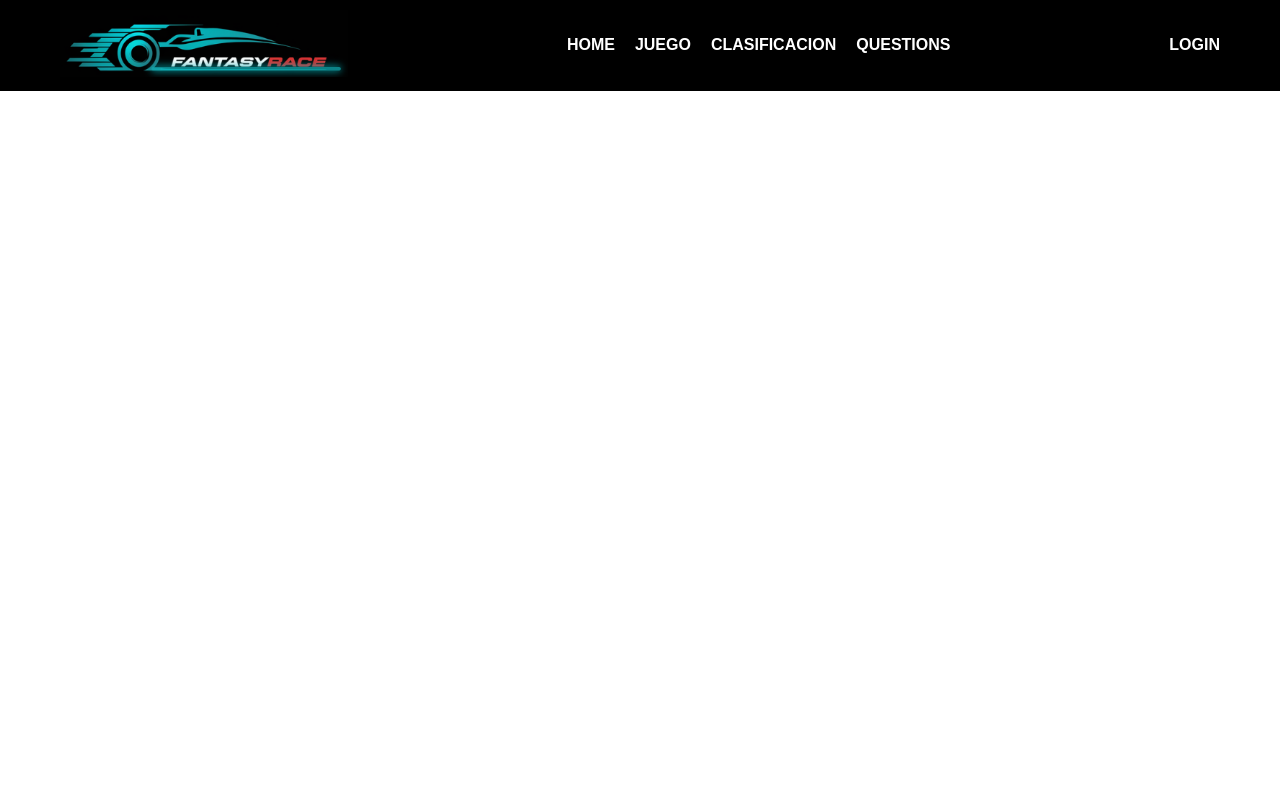
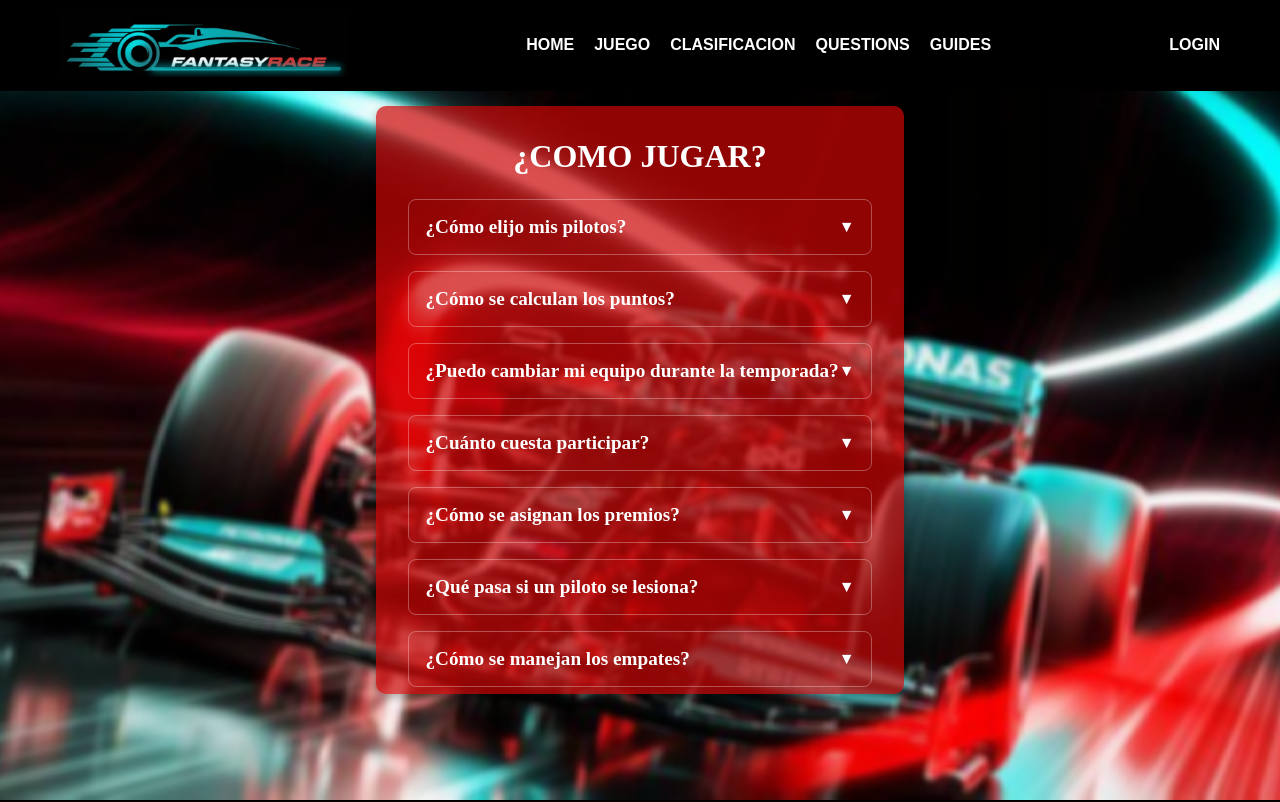
Before and after one commit to FantasyMasters/FantasyRace, a Vue app: page /questions in a window 1280 px wide. Shown: the top 802 px of the page. Built offline with nearby package versions, Linux system fonts and the light colour scheme.

Commit message:
añadiendo Guia

```diff
--- a/src/components/MenuComponent.vue
+++ b/src/components/MenuComponent.vue
@@ -9,6 +9,7 @@
         <router-link to="/years" class="menu__link">JUEGO</router-link>
         <router-link to="/results" class="menu__link">CLASIFICACION</router-link>
         <router-link to="/questions" class="menu__link">QUESTIONS</router-link>
+        <router-link to="/guides" class="menu__link">GUIDES</router-link>
       </div>
       <router-link to="/login" class="menu__link menu__link--login">LOGIN</router-link>
     </div>
--- a/src/router/index.js
+++ b/src/router/index.js
@@ -5,7 +5,8 @@ import RacesView from '../views/RacesView.vue';
 import ConstructorsView from '../views/ConstructorsView.vue';
 import DriversView from '../views/DriversView.vue';
 import ResultsView from '../views/ResultsView.vue';
-import QuestionsGuidesView from '../views/QuestionsGuidesView.vue';
+import QuestionsView from '../views/QuestionsView.vue';
+import GuidesView from '../views/GuidesView.vue';
 
 const routes = [
   { path: '/', component: HomeView },
@@ -14,7 +15,8 @@ const routes = [
   { path: '/constructors', component: ConstructorsView },
   { path: '/drivers', component: DriversView },
   { path: '/results', component: ResultsView },
-  { path: '/questions', component: QuestionsGuidesView }
+  { path: '/questions', component: QuestionsView },
+  {path: '/guides', component: GuidesView}
 
 ];
 
--- /dev/null
+++ b/src/views/GuidesView.vue
@@ -0,0 +1,62 @@
+<template>
+    <main class="guides">
+      <!-- Imagen de fondo -->
+      <img src="@/assets/f1_2.png" alt="Fondo F1" class="guides__background" />
+
+      <section class="guides__container">
+        <h1 class="guides__title">¿Guia?</h1>
+
+      </section>
+    </main>
+  </template>
+
+  <style scoped>
+  /* Contenedor principal */
+  .guides{
+    position: relative;
+    display: flex;
+    justify-content: center;
+    align-items: center;
+    height: 100vh;
+    padding: 2rem;
+    overflow: hidden;
+  }
+
+  /* Imagen de fondo */
+  .guides__background {
+    position: absolute;
+    top: 0;
+    left: 0;
+    width: 100vw;
+    height: 100vh;
+    object-fit: cover;
+    z-index: -1;
+
+  }
+
+  /* Caja principal */
+  .guides__container {
+    height: 80%;
+    padding: 2rem;
+    background: rgba(206, 7, 7, 0.7);
+    border-radius: 0.625rem;
+    box-shadow: 0 0.25rem 0.625rem rgba(0, 0, 0, 0.3);
+    color: white;
+    position: relative;
+    z-index: 2;
+    max-width: 800px;
+    overflow-y: auto;
+    scrollbar-width: none;
+
+  }
+
+  /* Título */
+  .guides__title {
+    text-align: center;
+    font-size: 2rem;
+    margin-bottom: 1.5rem;
+    text-transform: uppercase;
+  }
+
+
+  </style>
--- a/src/views/QuestionsGuidesView.vue
+++ /dev/null
@@ -1,14 +0,0 @@
-<!-- preguntas -->
-<template>
-
-    <div class="questions-view">
-        <h1 class="questions-view__title">Questions</h1>
-           </div>
-</template>
-<style scoped>
-   *{
-
-         margin-top: 60rem;
-         text-align: center;
-   }
-</style>
--- /dev/null
+++ b/src/views/QuestionsView.vue
@@ -0,0 +1,178 @@
+<template>
+    <main class="faq">
+      <!-- Imagen de fondo -->
+      <img src="@/assets/f1_2.png" alt="Fondo F1" class="faq__background" />
+
+      <section class="faq__container">
+        <h1 class="faq__title">¿Como Jugar?</h1>
+
+        <details class="faq__item">
+          <summary class="faq__question">¿Cómo elijo mis pilotos?</summary>
+          <p class="faq__answer">
+            Puedes seleccionar un equipo de 5 pilotos dentro del presupuesto.
+          </p>
+        </details>
+
+        <details class="faq__item">
+          <summary class="faq__question">¿Cómo se calculan los puntos?</summary>
+          <p class="faq__answer">
+            Los puntos se asignan según el rendimiento en cada carrera.
+          </p>
+        </details>
+
+        <details class="faq__item">
+          <summary class="faq__question">¿Puedo cambiar mi equipo durante la temporada?</summary>
+          <p class="faq__answer">
+            Sí, hay un número limitado de cambios por temporada.
+          </p>
+        </details>
+
+        <details class="faq__item">
+          <summary class="faq__question">¿Cuánto cuesta participar?</summary>
+          <p class="faq__answer">
+            La participación en la liga es gratuita.
+          </p>
+        </details>
+
+        <details class="faq__item">
+          <summary class="faq__question">¿Cómo se asignan los premios?</summary>
+          <p class="faq__answer">
+            Los premios se asignan a los mejores equipos al final de la temporada.
+          </p>
+          </details>
+
+        <details class="faq__item">
+            <summary class="faq__question">¿Qué pasa si un piloto se lesiona?</summary>
+            <p class="faq__answer">
+            Si un piloto se lesiona, puedes reemplazarlo siguiendo las reglas de cambios de la temporada.
+            </p>
+        </details>
+
+        <details class="faq__item">
+            <summary class="faq__question">¿Cómo se manejan los empates?</summary>
+            <p class="faq__answer">
+            En caso de empate, se utilizarán criterios adicionales como el número de victorias.
+            </p>
+        </details>
+
+        <details class="faq__item">
+            <summary class="faq__question">¿Puedo unirme a la liga en cualquier momento?</summary>
+            <p class="faq__answer">
+            Sí, puedes unirte en cualquier momento, pero tus puntos comenzarán a contar desde la fecha de inscripción.
+            </p>
+        </details>
+
+        <details class="faq__item">
+            <summary class="faq__question">¿Hay algún límite de edad para participar?</summary>
+            <p class="faq__answer">
+            No, la liga está abierta a participantes de todas las edades.
+            </p>
+        </details>
+
+        <details class="faq__item">
+            <summary class="faq__question">¿Cómo puedo contactar con el soporte?</summary>
+            <p class="faq__answer">
+            Puedes contactar con el soporte a través del formulario de contacto en nuestro sitio web.
+            </p>
+        </details>
+
+
+      </section>
+    </main>
+  </template>
+
+  <style scoped>
+  /* Contenedor principal */
+  .faq {
+    position: relative;
+    display: flex;
+    justify-content: center;
+    align-items: center;
+    height: 100vh;
+    padding: 2rem;
+    overflow: hidden;
+  }
+
+  /* Imagen de fondo */
+  .faq__background {
+    position: absolute;
+    top: 0;
+    left: 0;
+    width: 100vw;
+    height: 100vh;
+    object-fit: cover;
+    z-index: -1;
+
+  }
+
+  /* Caja principal */
+  .faq__container {
+    height: 80%;
+    padding: 2rem;
+    background: rgba(206, 7, 7, 0.7);
+    border-radius: 0.625rem;
+    box-shadow: 0 0.25rem 0.625rem rgba(0, 0, 0, 0.3);
+    color: white;
+    position: relative;
+    z-index: 2;
+    max-width: 800px;
+    overflow-y: auto;
+    scrollbar-width: none;
+
+  }
+
+  /* Título */
+  .faq__title {
+    text-align: center;
+    font-size: 2rem;
+    margin-bottom: 1.5rem;
+    text-transform: uppercase;
+  }
+
+  /* Pregunta con efecto de despliegue */
+  .faq__item {
+    border: 1px solid rgba(255, 255, 255, 0.3);
+    border-radius: 0.5rem;
+    margin-bottom: 1rem;
+    overflow: hidden;
+
+  }
+
+  .faq__item[open] {
+    background: rgba(255, 255, 255, 0.1);
+  }
+
+  .faq__question {
+    font-size: 1.2rem;
+    font-weight: bold;
+    padding: 1rem;
+    cursor: pointer;
+    list-style: none;
+    display: flex;
+    justify-content: space-between;
+    align-items: center;
+  }
+
+  /* Eliminar el icono por defecto del summary */
+  .faq__question::-webkit-details-marker {
+    display: none;
+  }
+
+  /* Añadir icono de flecha */
+  .faq__question::after {
+    content: "▼";
+    font-size: 1rem;
+    transition: transform 0.3s ease;
+  }
+
+  .faq__item[open] .faq__question::after {
+    transform: rotate(180deg);
+  }
+
+  /* Respuesta oculta por defecto */
+  .faq__answer {
+    font-size: 1rem;
+    padding: 0 1rem 1rem;
+    line-height: 1.5;
+  }
+  </style>
```
